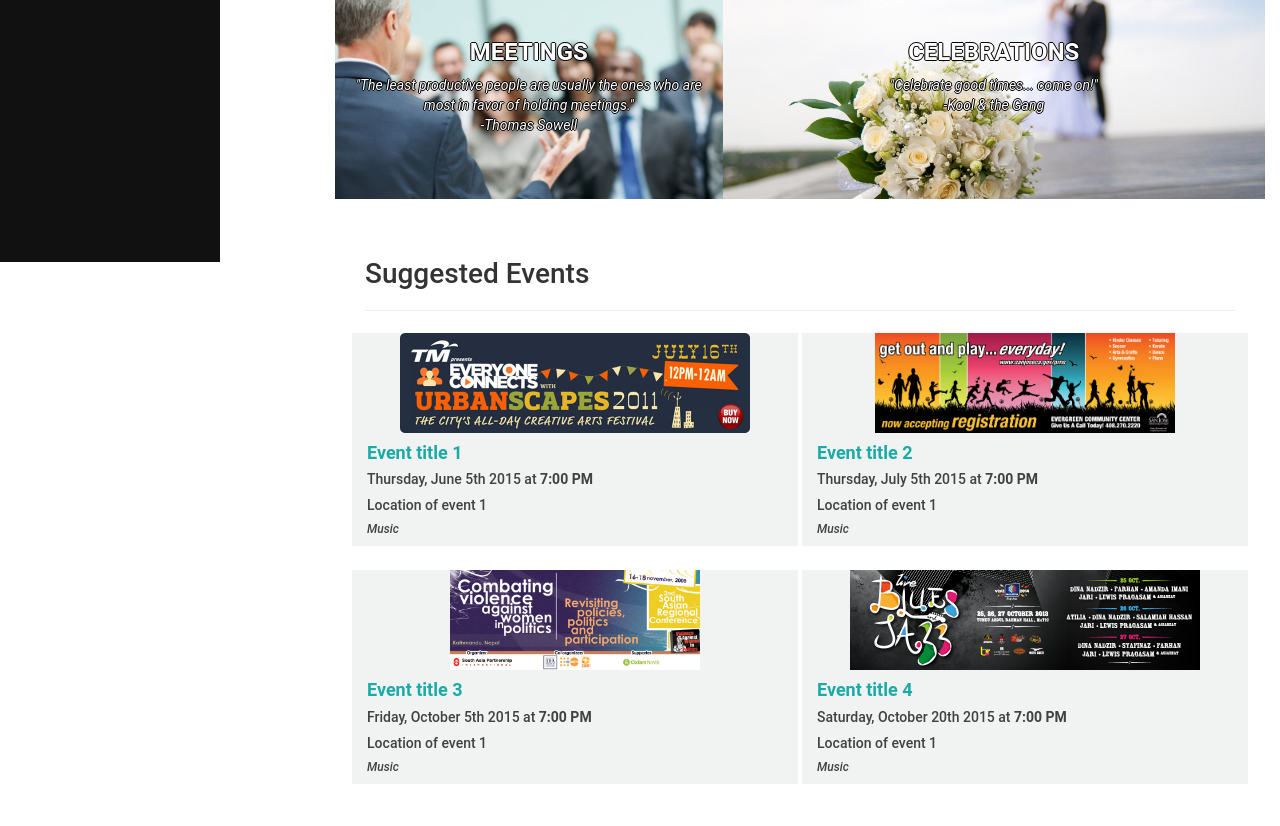
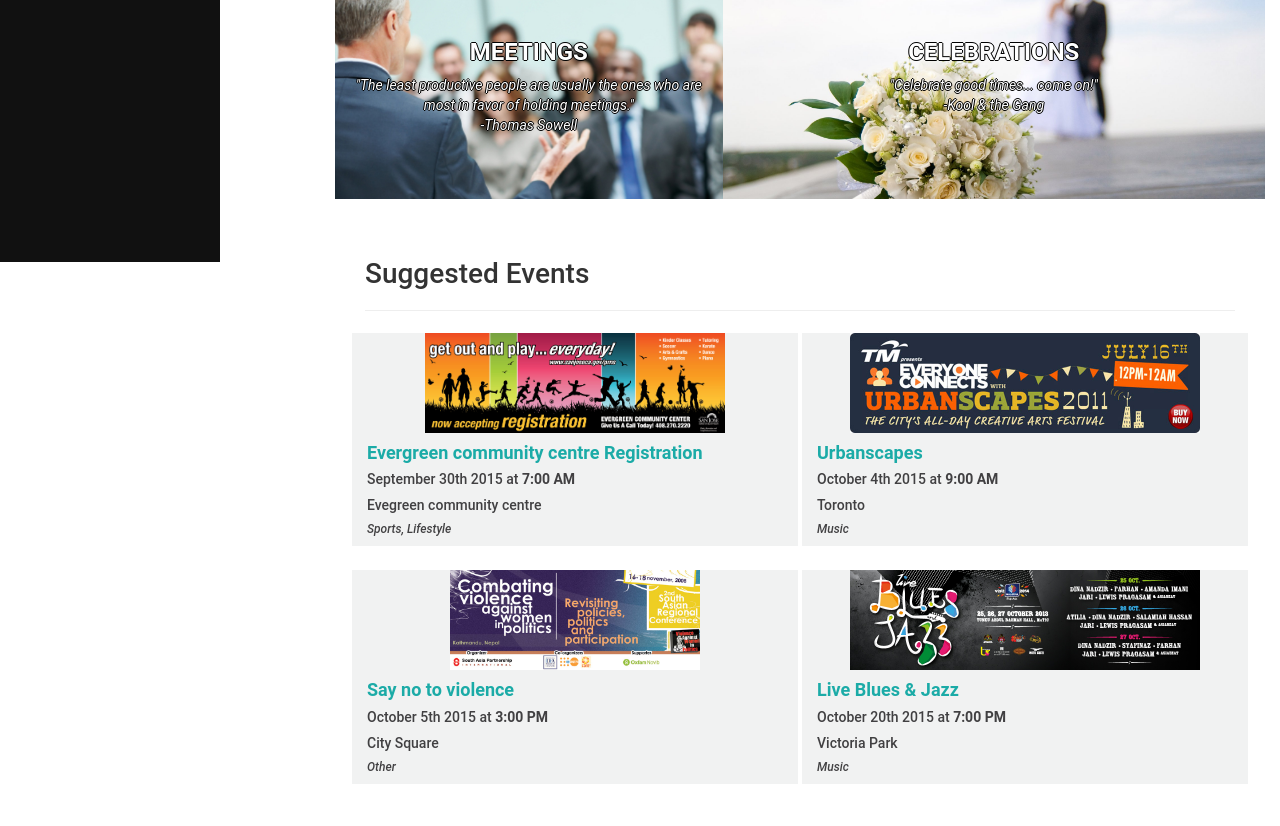
Before and after one commit to alexandra03/EventureTime, a Django app: page /dashboard/ in a window 1280 px wide. Shown: the part 538-1364 px from the top of the page. Run offline with Django 3.2, Linux system fonts and the light colour scheme; parts of the project's set-up code (start-up, migrations or seed data) failed here and were passed over; some libraries are stand-ins or nearby versions.

Commit message:
made events more diverse

```diff
--- a/eventuretime/events/templates/dashboard.html
+++ b/eventuretime/events/templates/dashboard.html
@@ -61,19 +61,19 @@
                         <a href="#">
                             <!--Link to event page -->
                             <div class="eventPreview col-lg-6 col-md-6">
-                                <img src="/static/imgs/event1.jpg">
-                                <h4> Event title 1  </h4>
-                                <h5> Thursday, June 5th 2015 at <b> 7:00 PM </b></h5>
-                                <h5> Location of event 1 </h5>
-                                <h6> Music </h6>
+                                <img src="/static/imgs/event2.jpg">
+                                <h4> Evergreen community centre Registration </h4>
+                                <h5> September 30th 2015 at <b> 7:00 AM </b></h5>
+                                <h5> Evegreen community centre </h5>
+                                <h6> Sports, Lifestyle </h6>
                             </div>
                         </a>
                         <a href="#">
                             <div class="eventPreview col-lg-6 col-md-6">
-                                <img src="/static/imgs/event2.jpg">
-                                <h4> Event title 2</h4>
-                                <h5> Thursday, July 5th 2015 at <b> 7:00 PM </b></h5>
-                                <h5> Location of event 1 </h5>
+                                <img src="/static/imgs/event1.jpg">
+                                <h4> Urbanscapes</h4>
+                                <h5> October 4th 2015 at <b> 9:00 AM </b></h5>
+                                <h5> Toronto </h5>
                                 <h6> Music </h6>
                             </div>
                         </a>
@@ -82,18 +82,18 @@
                         <a href="#">
                             <div class="eventPreview col-lg-6 col-md-6">
                                 <img src="/static/imgs/event3.jpg">
-                                <h4> Event title 3</h4>
-                                <h5> Friday, October 5th 2015 at <b> 7:00 PM </b></h5>
-                                <h5> Location of event 1 </h5>
-                                <h6> Music </h6>
+                                <h4> Say no to violence</h4>
+                                <h5> October 5th 2015 at <b> 3:00 PM </b></h5>
+                                <h5> City Square </h5>
+                                <h6> Other </h6>
                             </div>
                         </a>
                         </a href="#">
                         <div class="eventPreview col-lg-6 col-md-6">
                             <img src="/static/imgs/event4.jpg">
-                            <h4> Event title 4</h4>
-                            <h5> Saturday, October 20th 2015 at <b> 7:00 PM </b></h5>
-                            <h5> Location of event 1 </h5>
+                            <h4> Live Blues & Jazz</h4>
+                            <h5> October 20th 2015 at <b> 7:00 PM </b></h5>
+                            <h5> Victoria Park </h5>
                             <h6> Music </h6>
                         </div>
                         </a>
```
Also changed, not shown: eventuretime/events/templates/eventpage.html (+5 -2 lines).
